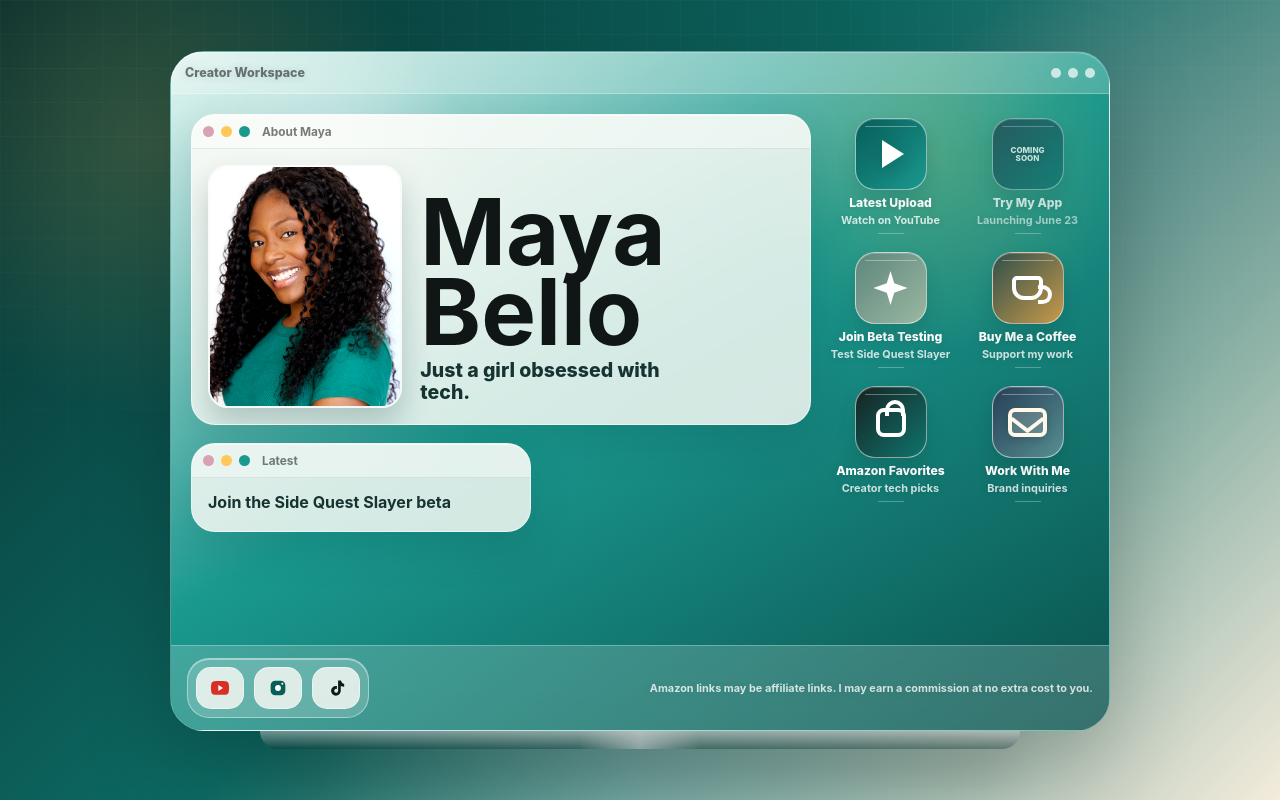
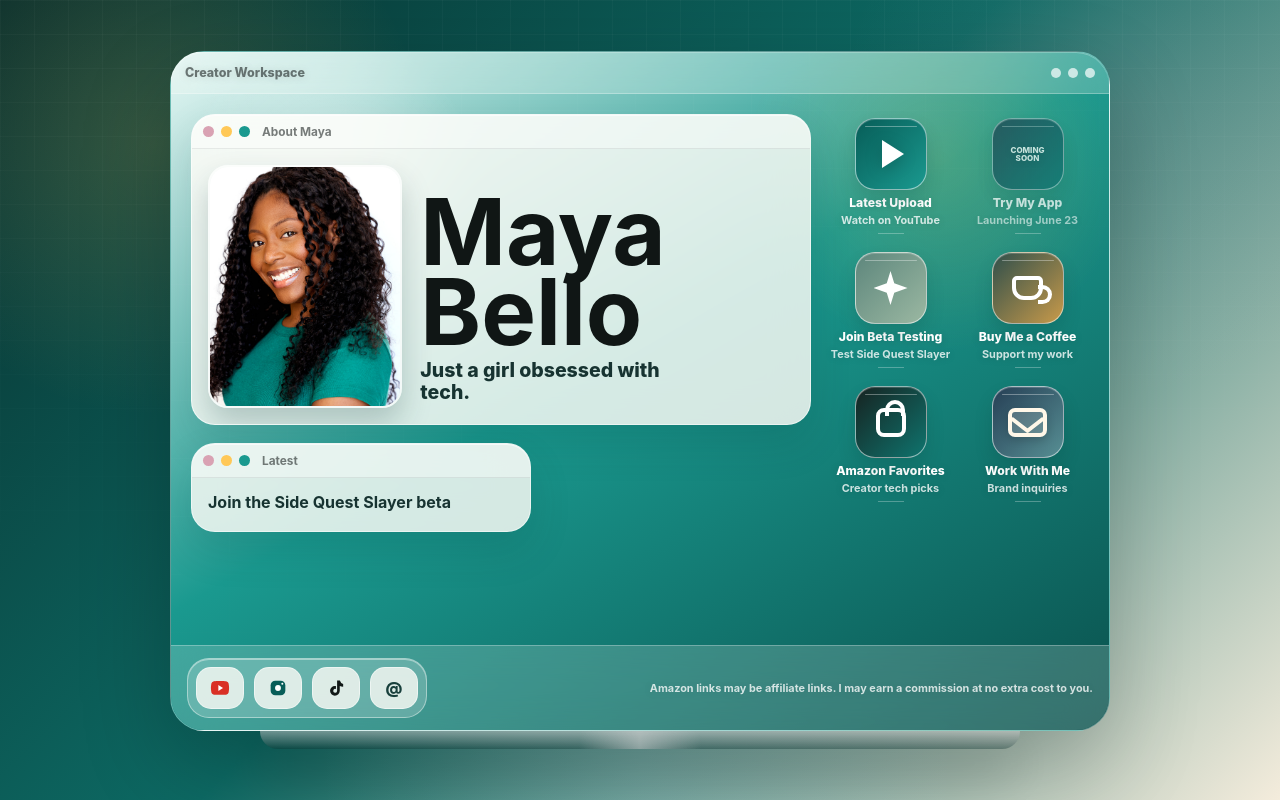
Before and after one commit to maya-loves-code/maya-link-in-bio, a website built with Vite: page index.html in a window 1280 px wide. Built offline with nearby package versions, Linux system fonts and the light colour scheme.

Commit message:
Add Threads social link

```diff
--- a/src/content.js
+++ b/src/content.js
@@ -19,6 +19,11 @@ export const content = {
       label: "TikTok",
       platform: "tiktok",
       url: "https://www.tiktok.com/@maya_loves_code",
+    },
+    {
+      label: "Threads",
+      platform: "threads",
+      url: "https://www.threads.com/@maya_loves_code",
     },
   ],
   apps: [
--- a/src/main.js
+++ b/src/main.js
@@ -43,6 +43,9 @@ const socialIconMarkup = {
     <svg viewBox="0 0 24 24" aria-hidden="true">
       <path d="M14.3 3.8h3a5.6 5.6 0 0 0 3.6 3.9v3a8.2 8.2 0 0 1-3.7-.9v5.3a5.3 5.3 0 1 1-5.3-5.3c.4 0 .8 0 1.1.1v3.2a2.1 2.1 0 1 0 1.3 2V3.8Z" />
     </svg>
+  `,
+  threads: `
+    <span class="threads-glyph" aria-hidden="true">@</span>
   `,
 };
 
--- a/src/styles.css
+++ b/src/styles.css
@@ -587,6 +587,17 @@ h1 {
 
 .dock-icon.tiktok svg {
   fill: #111817;
+  transform: translateX(-1px);
+}
+
+.threads-glyph {
+  color: #183f3c;
+  font-family:
+    Inter, ui-sans-serif, system-ui, -apple-system, BlinkMacSystemFont, "Segoe UI",
+    sans-serif;
+  font-size: 1.02rem;
+  font-weight: 850;
+  line-height: 1;
 }
 
 .icon-cutout {
```
